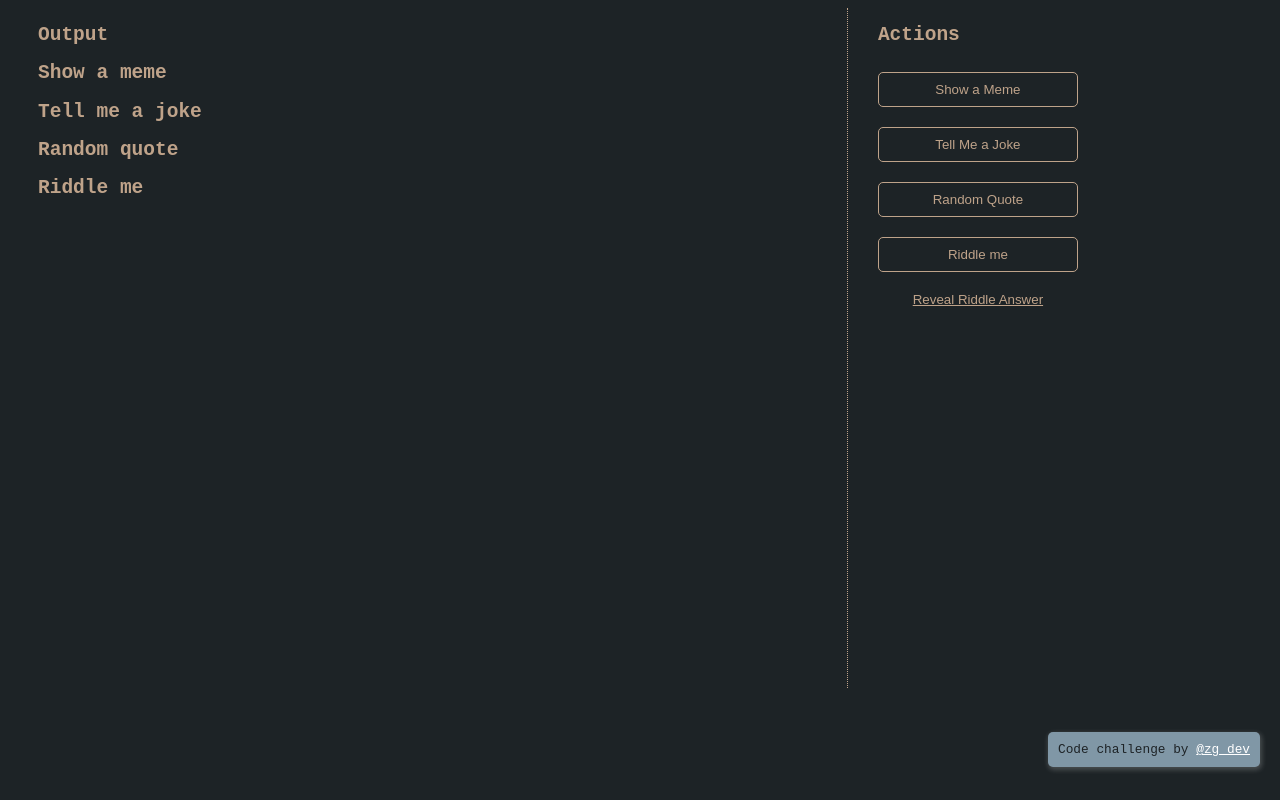
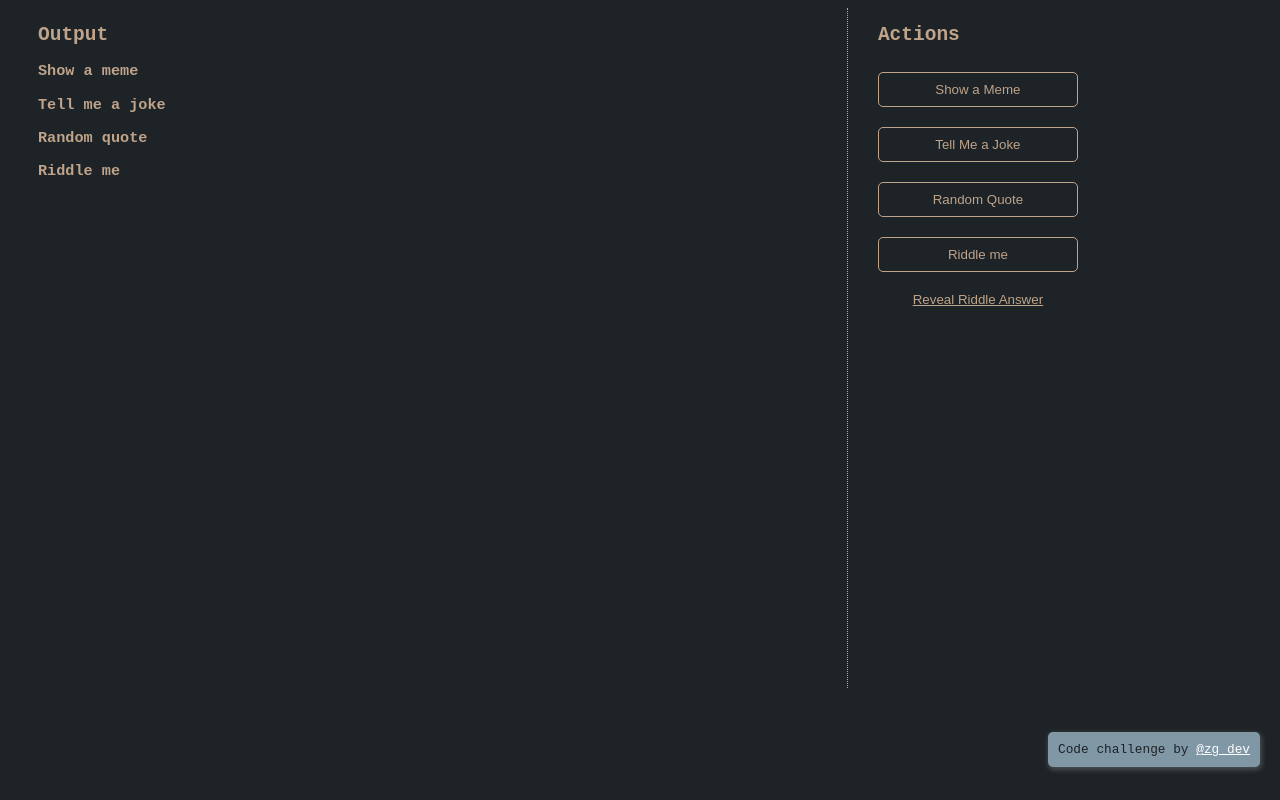
Before and after one commit to ayushshivaji/Javascript-Practice, a plain HTML site: page index.html in a window 1280 px wide. Drawn offline with Linux system fonts and the light colour scheme.

Commit message:
updated heading tags

```diff
--- a/index.html
+++ b/index.html
@@ -1,5 +1,6 @@
 <html>
     <head>
+        <title>Javascript Practice</title>
         <link rel="stylesheet" href="index.css">
         <script src="index.js"></script>
     </head>
@@ -7,14 +8,14 @@
 
     <section class="content">
       <!-- Your HTML code goes here -->
-      <h1>Output</h1>
-      <h2 >Show a meme</h2>
+      <h2>Output</h2>
+      <h3 >Show a meme</h3>
       <div class="show-a-meme"> </div>
-      <h2 >Tell me a joke</h2>
+      <h3 >Tell me a joke</h3>
       <div class="tell-me-a-joke"> </div>
-      <h2 >Random quote</h2>
+      <h3 >Random quote</h3>
       <div class="random-quote"> </div>
-      <h2 >Riddle me</h2>
+      <h3 >Riddle me</h3>
       <div class="riddle-me"> </div>
     </section>
 
```
